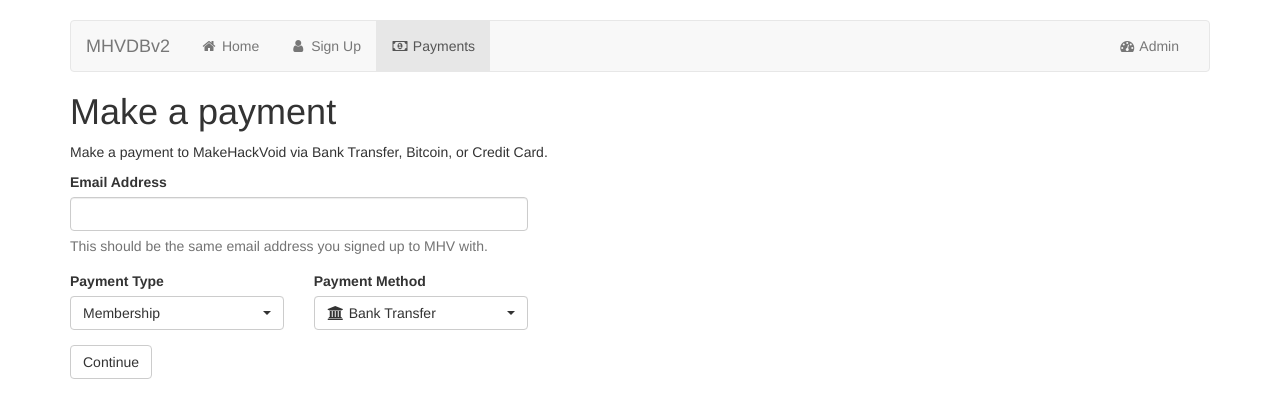
After one commit to makehackvoid/mhvdb2, a Python web app: template mhvdb2/templates/payments.html in a window 1280 px wide. The commit adds this page. Shown: the top 418 px of the page. Run offline with Jinja, Linux system fonts and the light colour scheme; the template is opened without the code that fills it, so the values that code supplies are empty; some libraries are stand-ins or nearby versions.

Commit message:
Add base of payments page

```diff
--- a/mhvdb2/templates/_layout.html
+++ b/mhvdb2/templates/_layout.html
@@ -1,6 +1,7 @@
 {% set navigation_bar = [
     ('/', 'index', 'Home', 'home'),
-    ('/signup/', 'signup', 'Sign Up', 'user')
+    ('/signup/', 'signup', 'Sign Up', 'user'),
+    ('/payments/', 'payments', 'Payments', 'money')
 ] -%}
 
 {% set active_page = active_page|default('index') -%}
@@ -24,8 +25,9 @@
     <head>
         <title>{% block title %}{% endblock %} - MHVDBv2</title>
         <link rel="stylesheet" href="//netdna.bootstrapcdn.com/bootstrap/3.1.1/css/bootstrap.min.css">
-        <link rel="stylesheet" href="//netdna.bootstrapcdn.com/font-awesome/4.0.3/css/font-awesome.css">
+        <link rel="stylesheet" href="//netdna.bootstrapcdn.com/font-awesome/4.1.0/css/font-awesome.css">
         <link rel="stylesheet" href="{{ url_for('static', filename='style.css') }}">
+        {% block head %}{% endblock %}
     </head>
     <body>
         <div class="container">
@@ -63,5 +65,6 @@
 
         <script src="https://ajax.googleapis.com/ajax/libs/jquery/1.11.0/jquery.min.js"></script>
         <script src="//netdna.bootstrapcdn.com/bootstrap/3.1.1/js/bootstrap.min.js"></script>
+        {% block scripts %}{% endblock %}
     </body>
 </html>
--- /dev/null
+++ b/mhvdb2/templates/payments.html
@@ -0,0 +1,42 @@
+{% extends "_layout.html" %}
+{% set active_page = "payments" %}
+{% block head %}
+    <link rel="stylesheet" href="https://cdnjs.cloudflare.com/ajax/libs/bootstrap-select/1.5.4/bootstrap-select.min.css">
+{% endblock %}
+{% block title %}Payments{% endblock %}
+{% block content %}
+<h1>Make a payment</h1>
+<p>Make a payment to MakeHackVoid via Bank Transfer, Bitcoin, or Credit Card.</p>
+<div class='row'>
+    <form method="POST" role="form" class="col-sm-8 col-md-6 col-lg-5">
+        <div class="form-group">
+            <label for="email">Email Address</label>
+            <input type="email" class="form-control" name="email" id="email" value="{{email}}">
+            <p class="help-block">This should be the same email address you signed up to MHV with.</p>
+        </div>
+        <div class="row">
+        <div class="form-group col-xs-6">
+            <label for="type">Payment Type</label>
+            <select class="form-control selectpicker" name="type" id="type" value="{{type}}">
+              <option>Membership</option>
+              <option>Donation</option>
+              <option>Other</option>
+            </select>
+        </div>
+        <div class="form-group col-xs-6">
+            <label for="method">Payment Method</label>
+            <select class="form-control selectpicker" name="method" id="method" value="{{method}}">
+              <option data-content="<i class='fa fa-fw fa-bank'></i> Bank Transfer">Bank Transfer</option>
+              <option data-content="<i class='fa fa-fw fa-bitcoin'></i> Bitcoin">Bitcoin</option>
+              <option data-content="<i class='fa fa-fw fa-credit-card'></i> Credit Card">Credit Card</option>
+            </select>
+        </div>
+        </div>
+        <button type="submit" class="btn btn-default">Continue</button>
+    </form>
+</div>
+{% endblock %}
+{% block scripts %}
+<script src="https://cdnjs.cloudflare.com/ajax/libs/bootstrap-select/1.5.4/bootstrap-select.min.js"></script>
+<script type="text/javascript">$(".selectpicker").selectpicker();</script>
+{% endblock %}
--- a/mhvdb2/views.py
+++ b/mhvdb2/views.py
@@ -61,6 +61,11 @@ def signup_post():
     return signup_get()
 
 
+@app.route('/payments/', methods=['GET'])
+def payments_get():
+    return render_template('payments.html')
+
+
 @app.route('/admin/')
 def admin():
     members = Entity.select().where(Entity.is_member)
```
